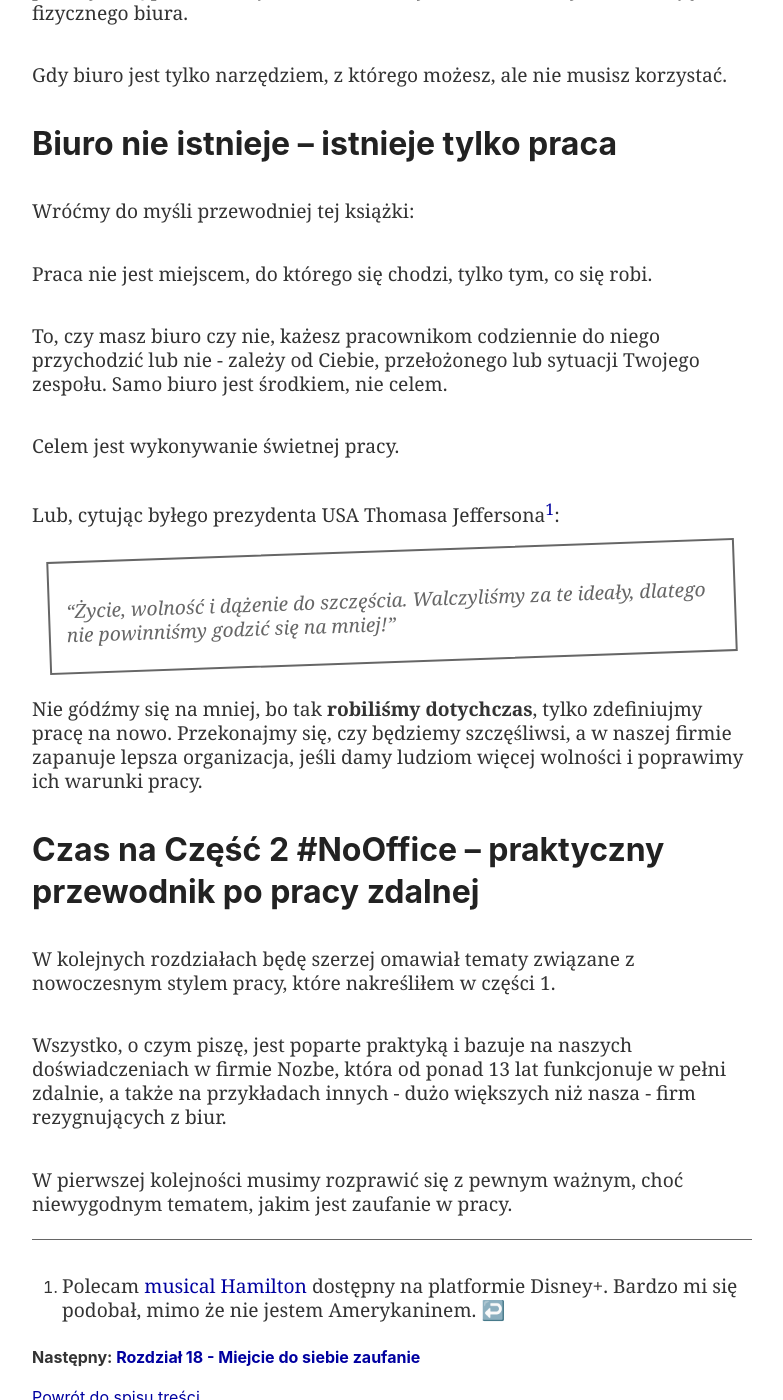
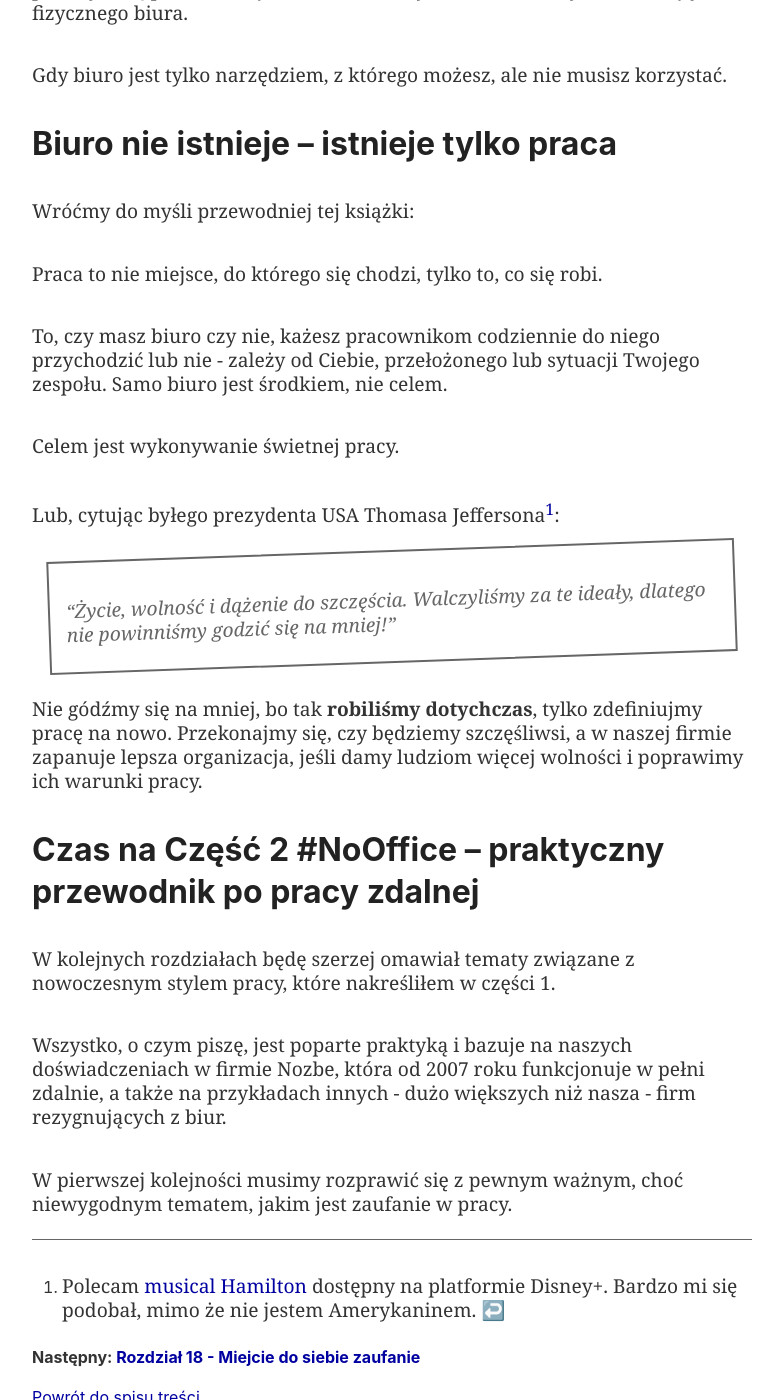
Before and after one commit to Nozbe/NoOffice.org, a Jekyll site: the page built from _pl/two.md, in a window 1280 px wide and 1400 px high, scrolled down 943 px. Shown: the whole window, without its empty margins (248-1031 px from the left). Built offline with Jekyll 4.4.1, drawn with Linux system fonts in a browser that asks for light colours; some of the changed text lies outside the part shown.

Commit message:
Update two.md

```diff
--- a/_pl/two.md
+++ b/_pl/two.md
@@ -5,7 +5,7 @@
  - /p2pl/
 part: two
 title: "A gdyby nie było biura?"
-subtitle: "Najważniejsze nie jest biuro tylko praca, którą należy wykonać."
+subtitle: "Nie chodzi o biuro, tylko o pracę, którą należy wykonać."
 ---
 
 * TOC
@@ -23,7 +23,7 @@
 
 Wróćmy do myśli przewodniej tej książki:
 
-Praca nie jest miejscem, do którego się chodzi, tylko tym, co się robi.
+Praca to nie miejsce, do którego się chodzi, tylko to, co się robi.
 
 To, czy masz biuro czy nie, każesz pracownikom codziennie do niego przychodzić lub nie - zależy od Ciebie, przełożonego lub sytuacji Twojego zespołu. Samo biuro jest środkiem, nie celem.
 
@@ -39,7 +39,7 @@
 
 W kolejnych rozdziałach będę szerzej omawiał tematy związane z nowoczesnym stylem pracy, które nakreśliłem w części 1.
 
-Wszystko, o czym piszę, jest poparte praktyką i bazuje na naszych doświadczeniach w firmie Nozbe, która od ponad 13 lat funkcjonuje w pełni zdalnie, a także na przykładach innych - dużo większych niż nasza - firm rezygnujących z biur.
+Wszystko, o czym piszę, jest poparte praktyką i bazuje na naszych doświadczeniach w firmie Nozbe, która od 2007 roku funkcjonuje w pełni zdalnie, a także na przykładach innych - dużo większych niż nasza - firm rezygnujących z biur.
 
 W pierwszej kolejności musimy rozprawić się z pewnym ważnym, choć niewygodnym tematem, jakim jest zaufanie w pracy.
 
```
